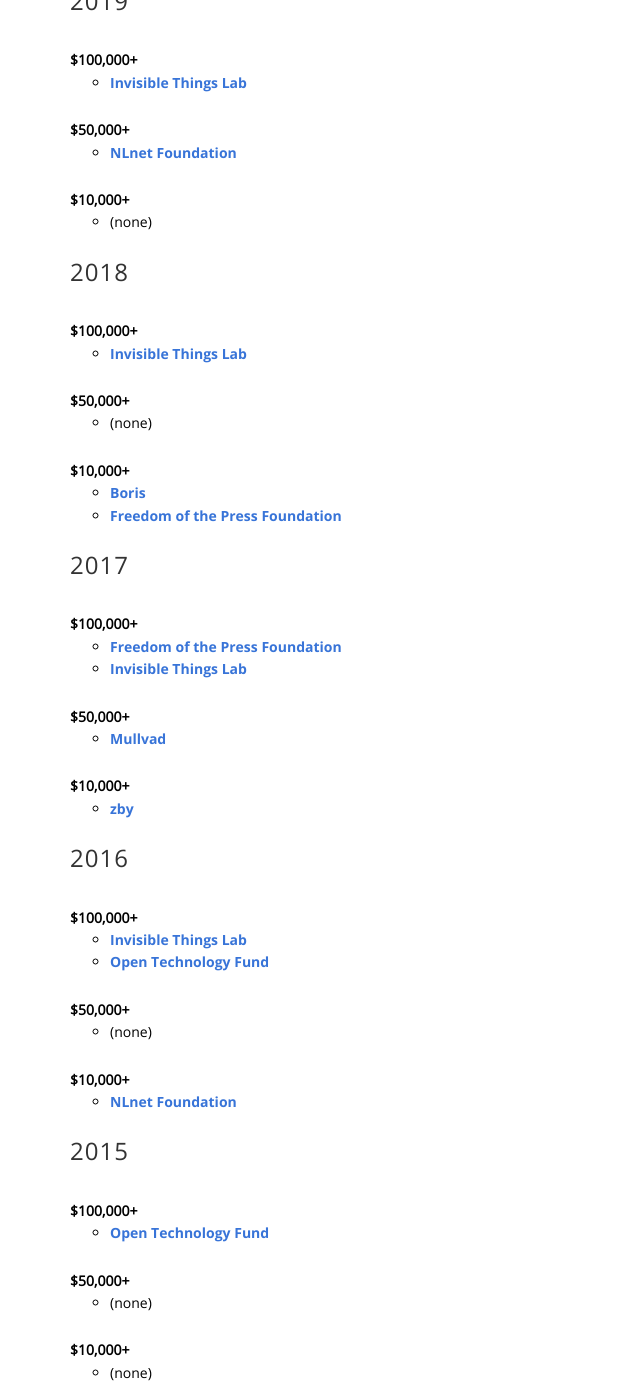
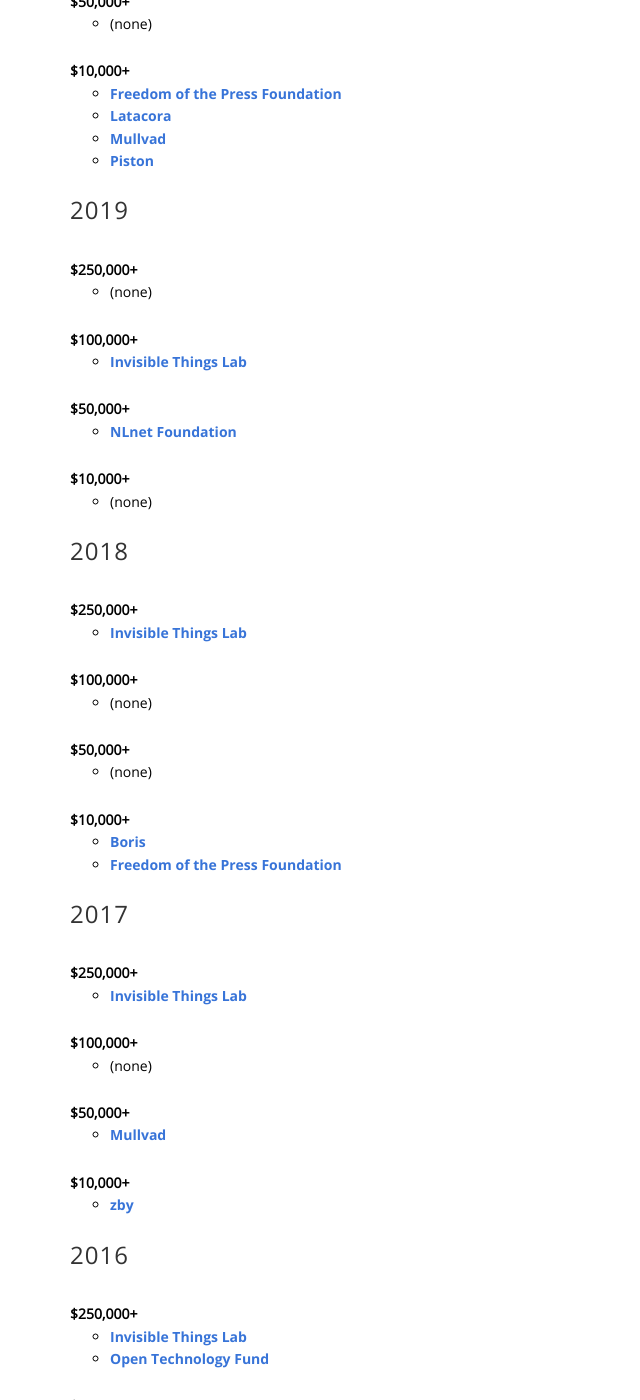
Before and after one commit to QubesOS/qubesos.github.io, a Jekyll site: the page built from pages/partners.html, in a window 1280 px wide and 1400 px high, scrolled down 1499 px. Shown: the whole window, without its empty margins (0-640 px from the left). Built offline with Jekyll 4.4.1, drawn with Linux system fonts in a browser that asks for light colours; some web fonts are replaced; some of the changed text lies outside the part shown.

Commit message:
Add $250k tier; fix data entry errors

```diff
--- a/pages/partners.html
+++ b/pages/partners.html
@@ -24,6 +24,11 @@ Each year, we seek new sources of significant funding to support our ongoing eff
 
 <h3 id="2022">2022</h3>
 <ul class="list-unstyled">
+  <li><strong>$250,000+</strong>
+    <ul>
+      <li>(none)</li>
+    </ul>
+  </li>
   <li><strong>$100,000+</strong>
     <ul>
       <li><a href="#freedom-of-the-press-foundation">Freedom of the Press Foundation</a></li>
@@ -45,6 +50,11 @@ Each year, we seek new sources of significant funding to support our ongoing eff
 
 <h3 id="2021">2021</h3>
 <ul class="list-unstyled">
+  <li><strong>$250,000+</strong>
+    <ul>
+      <li>(none)</li>
+    </ul>
+  </li>
   <li><strong>$100,000+</strong>
     <ul>
       <li><a href="#invisible-things-lab">Invisible Things Lab</a></li>
@@ -64,6 +74,11 @@ Each year, we seek new sources of significant funding to support our ongoing eff
 
 <h3 id="2020">2020</h3>
 <ul class="list-unstyled">
+  <li><strong>$250,000+</strong>
+    <ul>
+      <li>(none)</li>
+    </ul>
+  </li>
   <li><strong>$100,000+</strong>
     <ul>
       <li><a href="#invisible-things-lab">Invisible Things Lab</a></li>
@@ -87,6 +102,11 @@ Each year, we seek new sources of significant funding to support our ongoing eff
 
 <h3 id="2019">2019</h3>
 <ul class="list-unstyled">
+  <li><strong>$250,000+</strong>
+    <ul>
+      <li>(none)</li>
+    </ul>
+  </li>
   <li><strong>$100,000+</strong>
     <ul>
       <li><a href="#invisible-things-lab">Invisible Things Lab</a></li>
@@ -106,9 +126,14 @@ Each year, we seek new sources of significant funding to support our ongoing eff
 
 <h3 id="2018">2018</h3>
 <ul class="list-unstyled">
+  <li><strong>$250,000+</strong>
+    <ul>
+      <li><a href="#invisible-things-lab">Invisible Things Lab</a></li>
+    </ul>
+  </li>
   <li><strong>$100,000+</strong>
     <ul>
-      <li><a href="#invisible-things-lab">Invisible Things Lab</a></li>
+      <li>(none)</li>
     </ul>
   </li>
   <li><strong>$50,000+</strong>
@@ -126,10 +151,14 @@ Each year, we seek new sources of significant funding to support our ongoing eff
 
 <h3 id="2017">2017</h3>
 <ul class="list-unstyled">
+  <li><strong>$250,000+</strong>
+    <ul>
+      <li><a href="#invisible-things-lab">Invisible Things Lab</a></li>
+    </ul>
+  </li>
   <li><strong>$100,000+</strong>
     <ul>
-      <li><a href="#freedom-of-the-press-foundation">Freedom of the Press Foundation</a></li>
-      <li><a href="#invisible-things-lab">Invisible Things Lab</a></li>
+      <li>(none)</li>
     </ul>
   </li>
   <li><strong>$50,000+</strong>
@@ -146,10 +175,15 @@ Each year, we seek new sources of significant funding to support our ongoing eff
 
 <h3 id="2016">2016</h3>
 <ul class="list-unstyled">
-  <li><strong>$100,000+</strong>
+  <li><strong>$250,000+</strong>
     <ul>
       <li><a href="#invisible-things-lab">Invisible Things Lab</a></li>
       <li><a href="#open-technology-fund">Open Technology Fund</a></li>
+    </ul>
+  </li>
+  <li><strong>$100,000+</strong>
+    <ul>
+      <li>(none)</li>
     </ul>
   </li>
   <li><strong>$50,000+</strong>
@@ -166,6 +200,11 @@ Each year, we seek new sources of significant funding to support our ongoing eff
 
 <h3 id="2015">2015</h3>
 <ul class="list-unstyled">
+  <li><strong>$250,000+</strong>
+    <ul>
+      <li>(none)</li>
+    </ul>
+  </li>
   <li><strong>$100,000+</strong>
     <ul>
       <li><a href="#open-technology-fund">Open Technology Fund</a></li>
```
